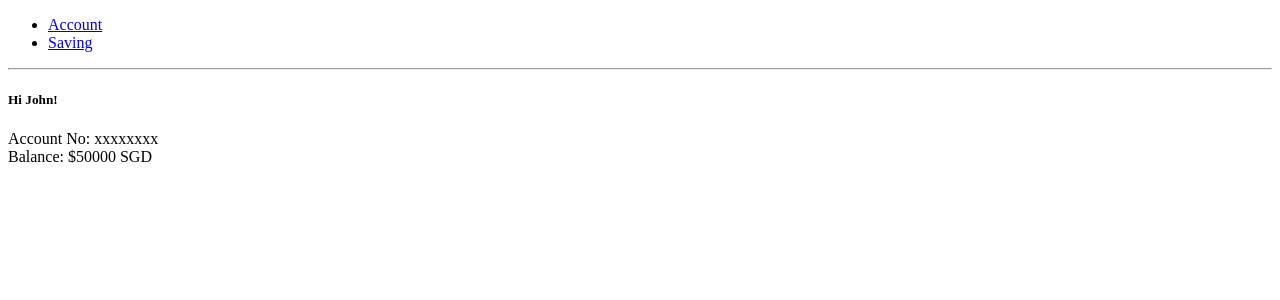
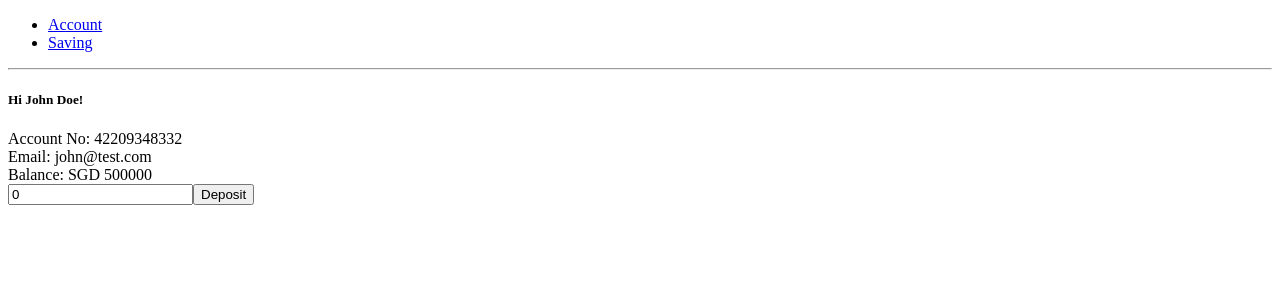
Before and after one commit to paingsoethaw/bank-sys-fe, a React (Vite) app: page / in a window 1280 px wide. Shown: the top 300 px of the page. Built offline with nearby package versions, Linux system fonts and the light colour scheme.

Commit message:
integrated redux and created actions for account

```diff
--- a/package.json
+++ b/package.json
@@ -10,8 +10,10 @@
     "preview": "vite preview"
   },
   "dependencies": {
+    "@reduxjs/toolkit": "^1.9.5",
     "react": "^18.2.0",
     "react-dom": "^18.2.0",
+    "react-redux": "^8.1.2",
     "react-router-dom": "^6.16.0"
   },
   "devDependencies": {
--- /dev/null
+++ b/src/features/users/userSlice.ts
@@ -0,0 +1,63 @@
+import { createSlice, PayloadAction } from "@reduxjs/toolkit";
+import { RootState } from "../../store";
+
+export interface Transaction {
+  type: string;
+  amount: number;
+  remainingBalance: number;
+}
+export interface User {
+  id: string;
+  name: string;
+  email: string;
+  accountNo: string;
+  balance: number;
+  transactions: Array<Transaction>;
+}
+
+const initialState: User =
+{
+  id: '1',
+  name: 'John Doe',
+  email: 'john@test.com',
+  accountNo: "42209348332",
+  balance: 500000,
+  transactions: []
+}
+
+export const userSlice = createSlice({
+  name: "user",
+  initialState,
+  reducers: {
+    addUser: (state, action: PayloadAction<User>) => {
+      state = action.payload;
+    },
+    makeDeposit: (state, action: PayloadAction<number>) => {
+      const remainingBalance = state.balance + action.payload;
+      const depositeData: Transaction = {
+        type: "DEPOSIT",
+        amount: action.payload,
+        remainingBalance: remainingBalance
+      }
+      state.transactions.push(depositeData);
+      state.balance = state.balance + action.payload;
+    },
+    makeWithdrawal: (state, action: PayloadAction<number>) => {
+      const remainingBalance = state.balance - action.payload;
+      const withdrawalData: Transaction = {
+        type: "WITHDRAWAL",
+        amount: action.payload,
+        remainingBalance: remainingBalance
+      }
+      state.transactions.push(withdrawalData);
+      state.balance = remainingBalance;
+    },
+  }
+});
+
+export const { addUser, makeDeposit, makeWithdrawal } =
+  userSlice.actions;
+
+export const userSelector = (state: RootState) => state.userReducer;
+
+export default userSlice.reducer;
--- /dev/null
+++ b/src/hooks.ts
@@ -0,0 +1,4 @@
+import { TypedUseSelectorHook, useDispatch, useSelector } from 'react-redux';
+import type { RootState, AppDispatch } from './store';
+export const useAppDispatch = () => useDispatch<AppDispatch>();
+export const useAppSelector: TypedUseSelectorHook<RootState> = useSelector;
--- a/src/main.tsx
+++ b/src/main.tsx
@@ -1,14 +1,18 @@
 import * as React from "react";
 import * as ReactDOM from "react-dom/client";
 import { BrowserRouter } from "react-router-dom";
+import { Provider } from "react-redux";
 
 import "./index.css";
 import App from "./App";
+import {store} from "./store";
 
 ReactDOM.createRoot(document.getElementById("root")!).render(
   <React.StrictMode>
-    <BrowserRouter>
-      <App />
-    </BrowserRouter>
-  </React.StrictMode>
+  <Provider store={store}>
+      <BrowserRouter>
+        <App />
+      </BrowserRouter>
+  </Provider>
+    </React.StrictMode>
 );
--- a/src/pages/Account.tsx
+++ b/src/pages/Account.tsx
@@ -1,30 +1,96 @@
 // import { useState } from "react";
 
-function Account() {
+import { useEffect, useState } from "react";
+import {
+  useAppDispatch,
+  useAppSelector,
+} from "../hooks";
+import {
+  User,
+  // addUser,
+  // makeDeposit,
+  makeWithdrawal,
+  userSelector,
+} from "../features/users/userSlice";
+
+function UserPage() {
+  const dispatch = useAppDispatch();
+
+  const [userDetails, setUserDetails] = useState<User>();
+  const [depositAmount, setDepositAmount] = useState<number>(0);
+  // const [users, setUsers] = useState<Array<User>>([]);
+  // const [newUserName, setNewUserName] = useState<string>("");
+  // const [newUserEmail, setNewUserEmail] = useState<string>("");
+  const selectedUser = useAppSelector(userSelector);
+
+  useEffect(() => {
+    setUserDetails(selectedUser);
+    return () => {
+      console.log("component unmounting...");
+    };
+  }, [selectedUser]);
+
+  function handleDeposit() {
+    // dispatch(makeDeposit(depositAmount));
+    dispatch(makeWithdrawal(depositAmount));
+  }
+
+  console.log('xxx', userDetails);
   return (
-    <>
-      {/* Balance */}
+    <div>
       <div>
-        <h5>Hi John!</h5>
-        Account No: xxxxxxxx
+        <h5>Hi {userDetails?.name}!</h5>
+        Account No: {userDetails?.accountNo}
         <br />
-        Balance: $50000 SGD
+        Email: {userDetails?.email}
+        <br />
+        Balance: SGD {userDetails?.balance}
       </div>
 
-      {/*
-      Transaction Form MODAL UI for deposit and widthdraw
-      Fields
-      - Transaction type
-      - Amount
-      - Remark
-      - Timestamp
-      */}
-      <div></div>
+      <div>
+        <input
+          type="number"
+          placeholder="Deposit Amt"
+          aria-label="name"
+          value={depositAmount}
+          onChange={(e) => setDepositAmount(parseInt(e.target.value))}
+        />
+        <button type="submit" className="btn" onClick={handleDeposit}>
+          Deposit
+        </button>
+      </div>
 
-      {/* Transaction Table */}
-      <div></div>
-    </>
+
+    </div>
   );
 }
+export default UserPage;
 
-export default Account;
+// function Account() {
+//   return (
+//     <>
+//       {/* Balance */}
+//       <div>
+//         <h5>Hi John!</h5>
+//         Account No: xxxxxxxx
+//         <br />
+//         Balance: $50000 SGD
+//       </div>
+
+//       {/*
+//       Transaction Form MODAL UI for deposit and widthdraw
+//       Fields
+//       - Transaction type
+//       - Amount
+//       - Remark
+//       - Timestamp
+//       */}
+//       <div></div>
+
+//       {/* Transaction Table */}
+//       <div></div>
+//     </>
+//   );
+// }
+
+// export default Account;
--- /dev/null
+++ b/src/store.ts
@@ -0,0 +1,10 @@
+import { configureStore } from '@reduxjs/toolkit';
+import userReducer from './features/users/userSlice'
+
+export const store = configureStore({
+  reducer: {
+    userReducer
+  },
+});
+export type AppDispatch = typeof store.dispatch;
+export type RootState = ReturnType<typeof store.getState>;
```
Also changed, not shown: 1 other file (tests, documents, lock files or other folders).
